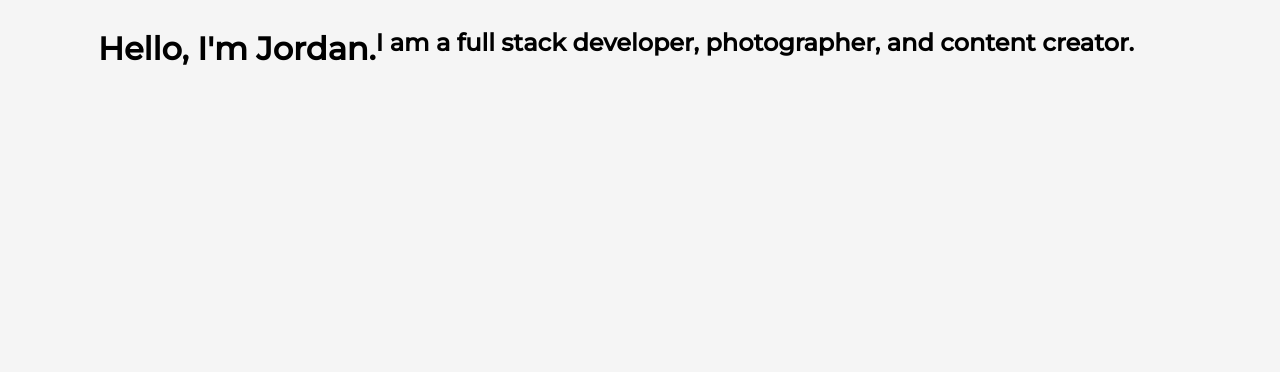
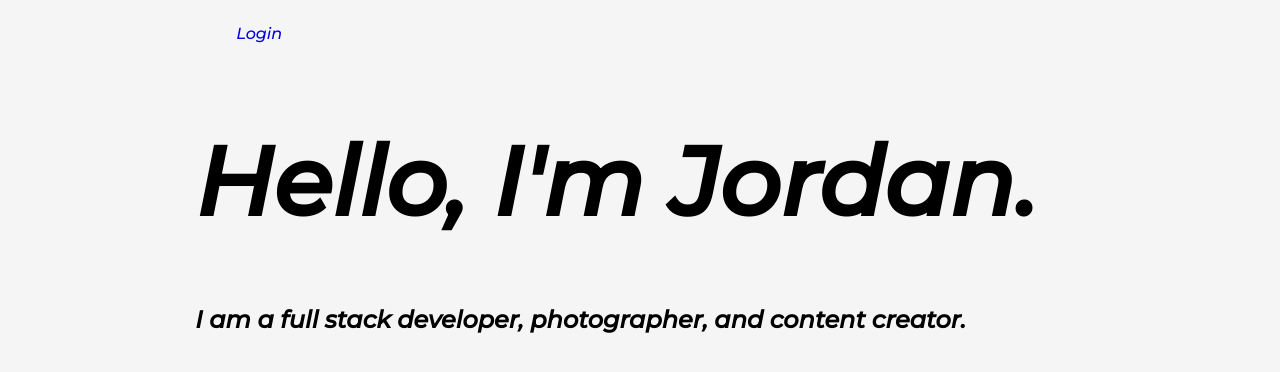
Before and after one commit to inbound-dev/Website, a React (Create React App) app in the folder website/: page /Home in a window 1280 px wide. Shown: the top 372 px of the page. Built offline with nearby package versions, Linux system fonts and the light colour scheme.

Commit message:
added routes and fixed some misc stuff

```diff
--- a/website/package.json
+++ b/website/package.json
@@ -9,7 +9,7 @@
     "react": "^18.3.1",
     "react-dom": "^18.3.1",
     "react-hook-form": "^7.51.4",
-    "react-router-dom": "^6.23.0",
+    "react-router-dom": "^6.23.1",
     "react-scripts": "5.0.1",
     "tailwind": "^4.0.0",
     "web-vitals": "^2.1.4"
--- a/website/src/App.js
+++ b/website/src/App.js
@@ -7,8 +7,10 @@ import {
 } from "react-router-dom";
 
 //import all the pages
+//has red lines in vs but compiles :}
 import Home from "../src/Pages/Home"
 import PageNotFoundPage from "../src/Pages/404Page"
+import Login from "../src/Pages/Login"
 
 //uses the react router to render all pages
 function App(){
@@ -17,6 +19,7 @@ function App(){
         <Routes>
           <Route path="/" element={<Home />} />
           <Route path="/Home" element={<Home />} />
+          <Route path="/Login" element={<Login />} />
           <Route path="*" element={<PageNotFoundPage />} />
         </Routes>
       </Router>
--- a/website/src/Pages/Home.js
+++ b/website/src/Pages/Home.js
@@ -1,8 +1,8 @@
+import { Link } from "react-router-dom";
 import globalStyle from "../Styles/GlobalStyle.css"
 import style from "../Styles/HomeStyle.module.css"
 
 //allows users to use dark mode (browser prefrence settings)
-//still needs css implementation
 function useDarkMode(){
     return(
       <div>
@@ -15,6 +15,12 @@ function useDarkMode(){
 function Home(){
     return(
         <>
+        <nav className={style.Nav}>
+          <ul className={style.navList}>
+            <Link to="/Login" className={style.navItem}>Login</Link>
+          </ul>
+        </nav>
+
         <div className={style.header}>
             <div className={style.headerText}>
                 <h1>Hello, I'm Jordan.</h1>
--- /dev/null
+++ b/website/src/Pages/Login.js
@@ -0,0 +1,21 @@
+import globalStyle from "../Styles/GlobalStyle.css"
+import loginStyle from "../Styles/loginStyle.css"
+
+function useDarkMode(){
+    return(
+      <div>
+      {window.matchMedia('(prefers-color-scheme: dark)')}
+      </div>
+    );
+  }
+
+//main function containing home page
+function Login(){
+    return(
+        <>
+        <h1>login</h1>
+        </>
+    );
+ }
+
+ export default Login;
--- a/website/src/Styles/GlobalStyle.css
+++ b/website/src/Styles/GlobalStyle.css
@@ -1,7 +1,7 @@
 @font-face {
     font-family: 'Montserrat';
     font-weight: 500;
-    src: local('Montserrat'), url(../../public/Montserrat-VariableFont_wght.ttf) format('opentype');
+    src: local('Montserrat'), url(../../public/Montserrat-Italic-VariableFont_wght.ttf) format('opentype');
 }
 
 :root{
--- a/website/src/Styles/HomeStyle.module.css
+++ b/website/src/Styles/HomeStyle.module.css
@@ -1,7 +1,20 @@
-
-
-.headerText{
+.header{
     display: flex;
     justify-content: center;
-    vertical-align: middle;
 }
+
+.navItem{
+    display: inline;
+    justify-content: center;
+    padding: 2%;
+    text-decoration: none;
+}
+
+.Nav{
+    display: flex;
+    justify-content: start;
+}
+
+ul{
+    list-style-type: none;
+}
--- /dev/null
+++ b/website/src/Styles/loginStyle.css
@@ -0,0 +1,8 @@
+body{
+    display: flex;
+    justify-content: center;
+}
+
+h1{
+    font-size: 12vh;
+}
```
Also changed, not shown: 1 other file (tests, documents, lock files or other folders).
